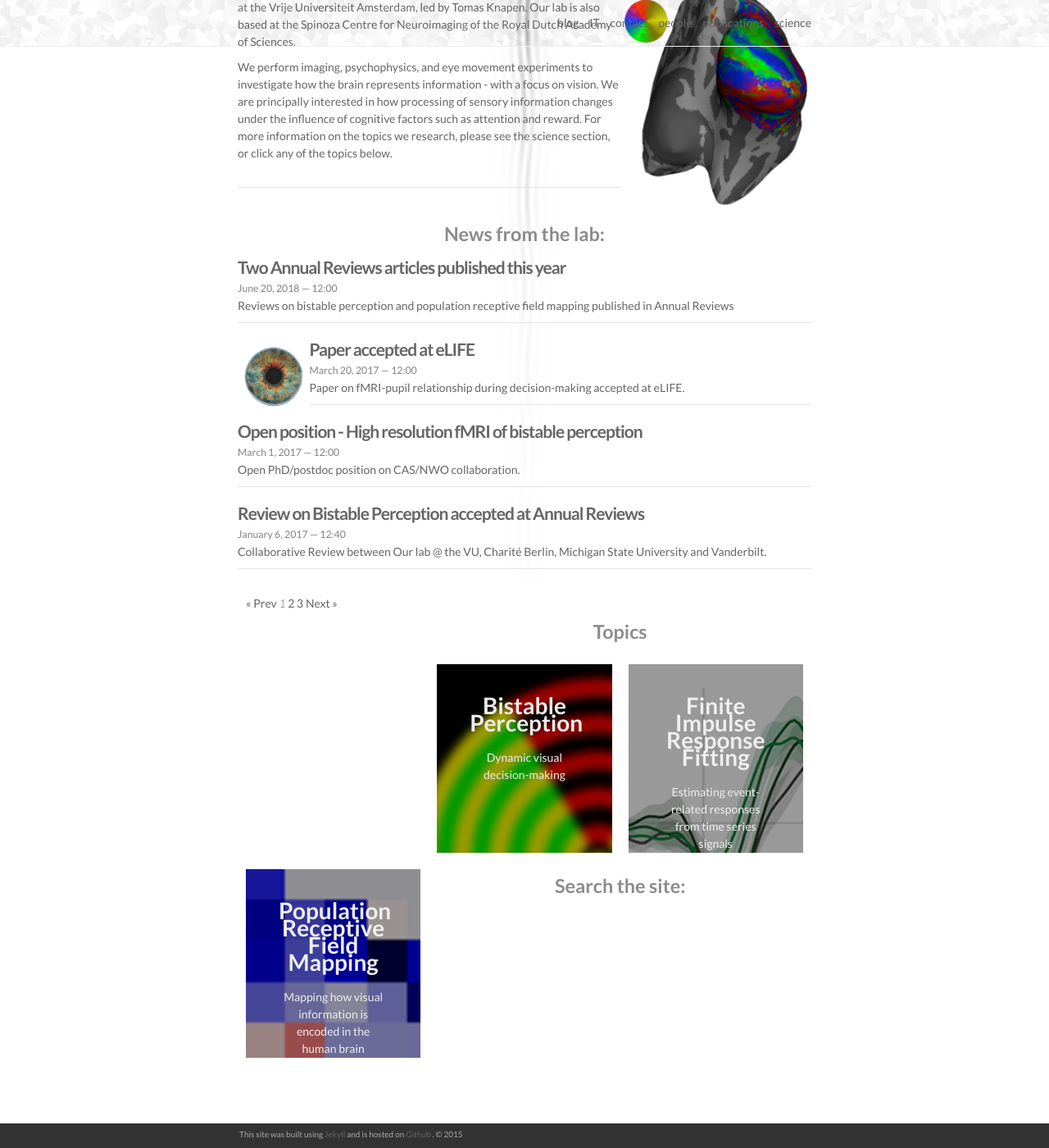
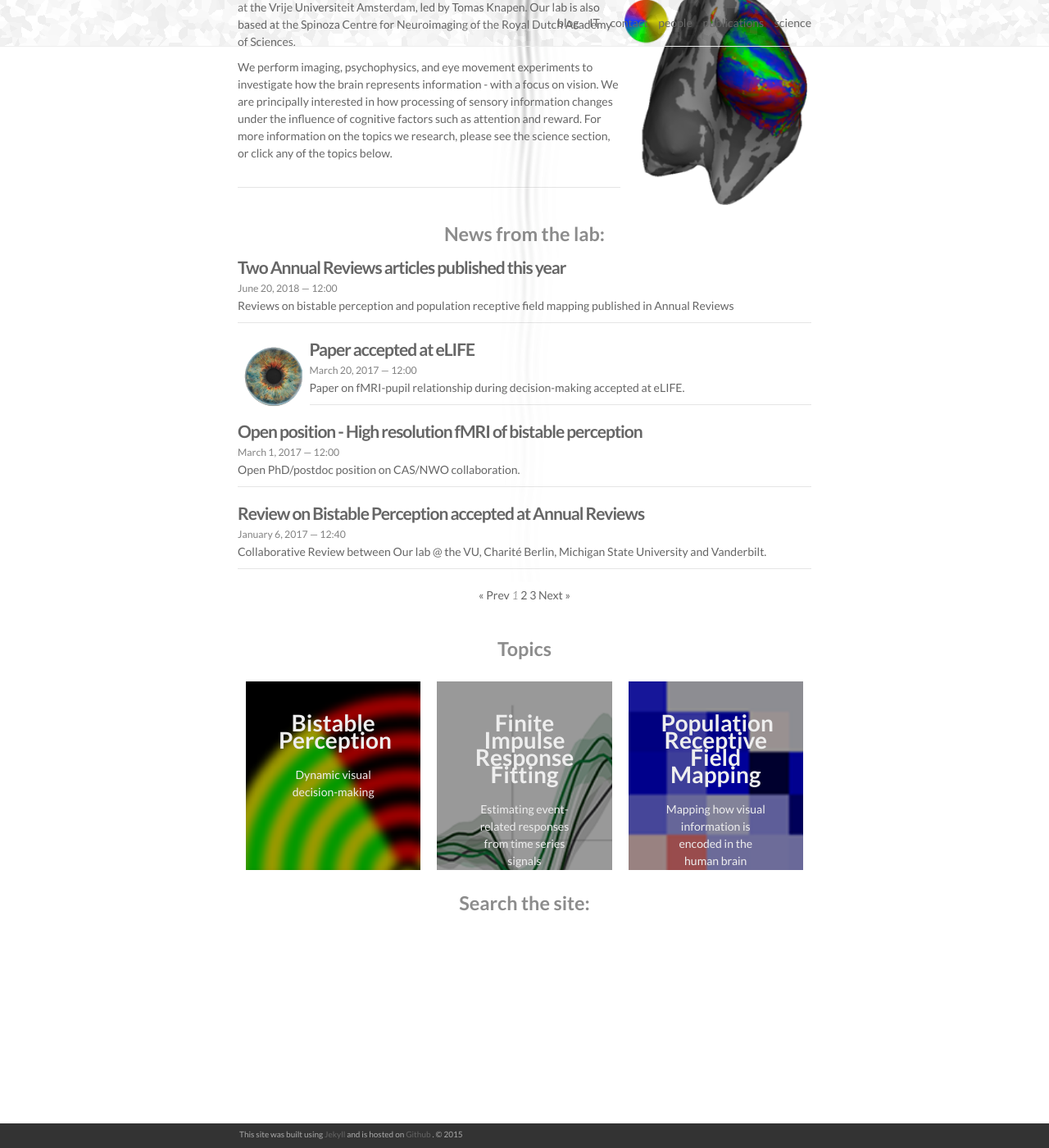
Before and after one commit to tknapen/tknapen.github.io, a Jekyll site: the page built from index.html, in a window 1280 px wide and 1400 px high, scrolled down 229 px. Shown: the whole window at 82% size. Built offline with Jekyll 4.4.1, drawn with Linux system fonts in a browser that asks for light colours; nearby versions of some CDN libraries; the list of posts is cut into pages by our own code; comment, search, counter and statistics services are not loaded.

Commit message:
changed index text and added pagination links, changed links

```diff
--- a/_sass/_layout.scss
+++ b/_sass/_layout.scss
@@ -97,8 +97,7 @@
 max-width: -webkit-calc(800px - (#{$horizontal-spacing-unit} * 2));
 text-align: center;
 width: 100%;
-position: fixed;
-bottom: 50px;
+bottom: 10px;
 }
 .paginationicon {
 font-size: 50px;
--- a/index.html
+++ b/index.html
@@ -39,7 +39,7 @@
 </ul>
 <!-- Pagination links -->
 {% if paginator.total_pages > 1 %}
-<div class="project">
+<div class="pagination">
   {% if paginator.previous_page %}
     <a href="{{ paginator.previous_page_path | relative_url }}">
       &laquo; Prev
```
